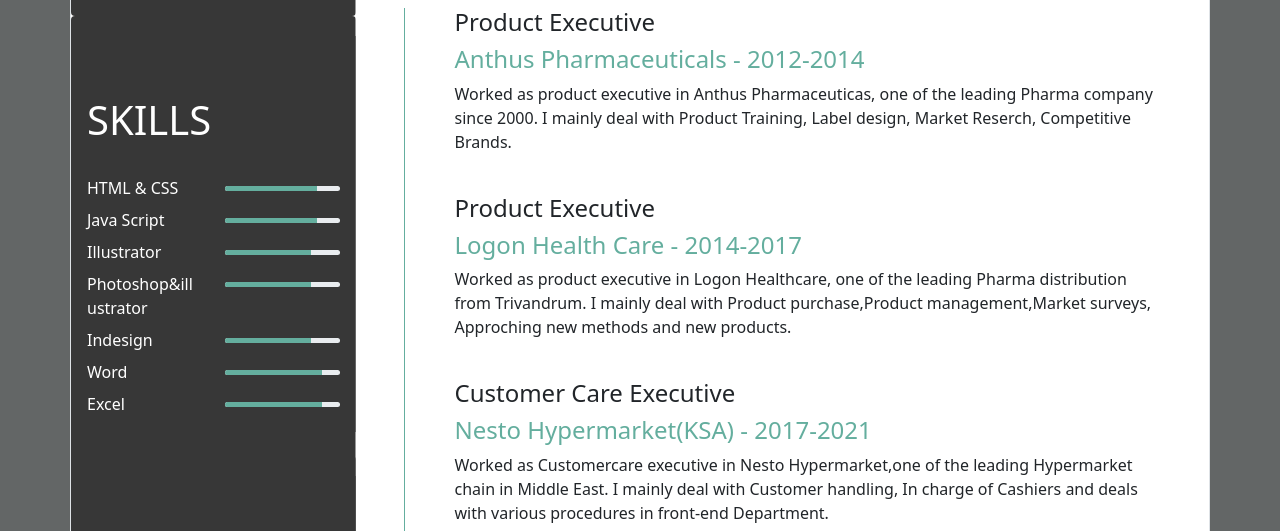
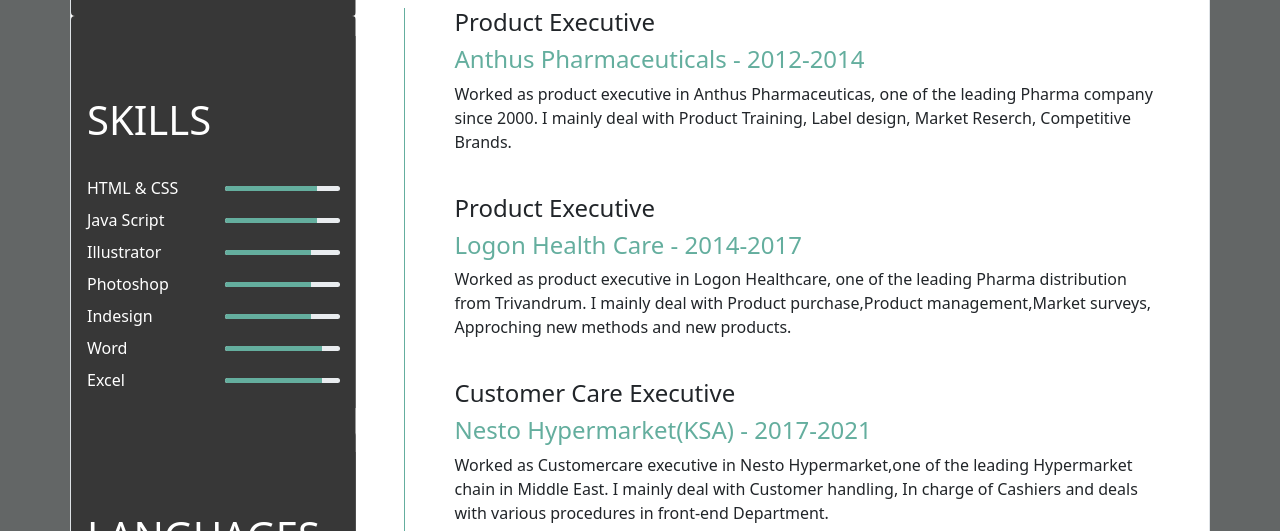
Before and after one commit to shankhalam/Bio, a plain HTML site: page index.html in a window 1280 px wide. Shown: the part 569-1100 px from the top of the page. Drawn offline with nearby package versions, Linux system fonts and the light colour scheme.

Commit message:
new edit

```diff
--- a/index.html
+++ b/index.html
@@ -307,7 +307,7 @@ h3{
                                 </div>
                             </div>
                             <div class="row mb-2">
-                                <div class="col-md-6 fs-6">Photoshop&illustrator</div>
+                                <div class="col-md-6 fs-6">Photoshop</div>
                                 <div class="col-md-6 fs-6"><div class="progress">
                                     <div class="progress-bar" role="progressbar" style="width: 75%;" aria-valuenow="75" aria-valuemin="0" aria-valuemax="100"></div>
                                   </div>
```
